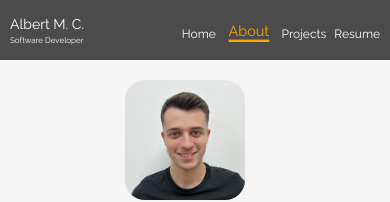
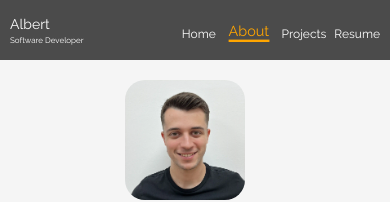
Before and after one commit to AlbertMedina/portfolio-web, a React (Vite) app: page /portfolio-web/about in a window 390 px wide. Shown: the top 202 px of the page. Built offline with nearby package versions, Linux system fonts and the light colour scheme.

Commit message:
feat: showing only name on small screens

```diff
--- a/src/components/core/Nav.jsx
+++ b/src/components/core/Nav.jsx
@@ -19,7 +19,7 @@ export default function Nav() {
     <div className={styles.header}>
       <div className={styles.about}>
         <p className={styles.name}>
-          {isSmallScreen ? "Albert M. C." : "Albert Medina Cucurull"}
+          {isSmallScreen ? "Albert" : "Albert Medina Cucurull"}
         </p>
         <p className={styles.role}>
           {isSmallScreen ? t("nav.headline-short") : t("nav.headline")}
```
